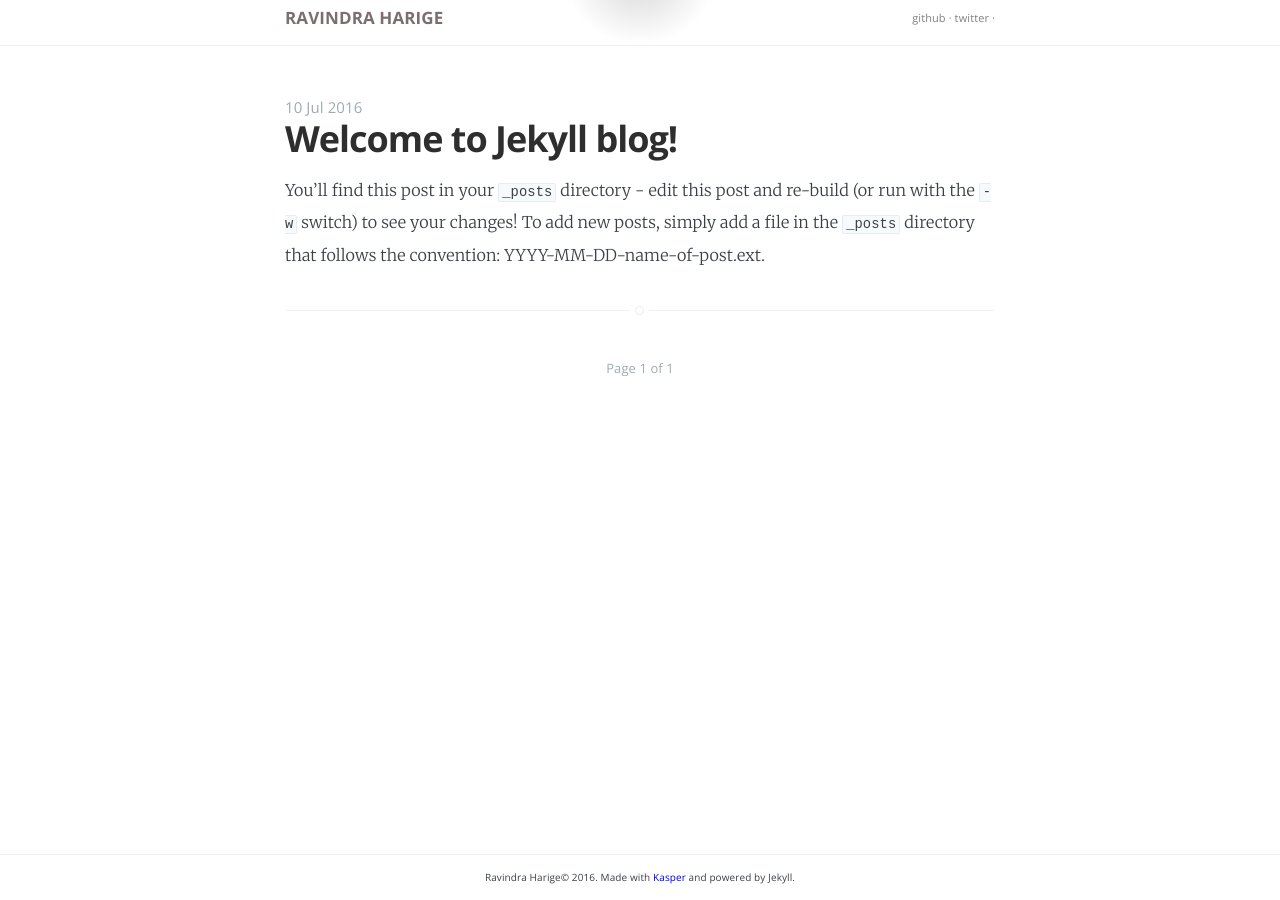
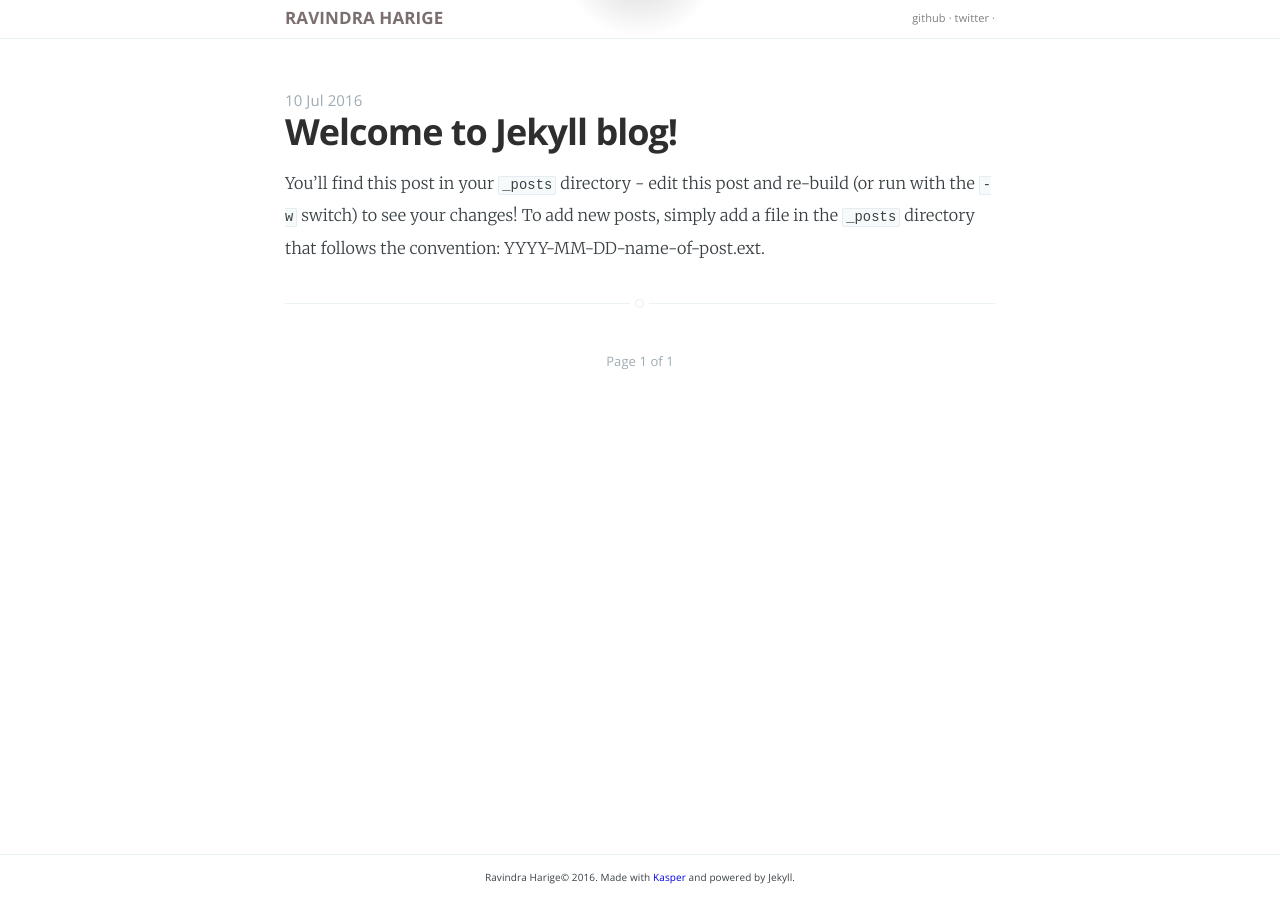
Before and after one commit to rharige/rharige.github.io, a Jekyll site: the page built from index.html, in a window 1280 px wide. Built offline with Jekyll 4.4.1, drawn with Linux system fonts in a browser that asks for light colours; the list of posts is cut into pages by our own code.

Commit message:
Updated theme

```diff
--- a/assets/css/screen.css
+++ b/assets/css/screen.css
@@ -477,7 +477,7 @@ margin on the iframe, cause it breaks stuff. */
     position: relative;
     display: table;
     width: 100%;
-    height: 5%;
+    height: 38px;
     margin-bottom: 5rem;
 /*     text-align: center; */
 /*     background: #222 no-repeat center center; */
```
